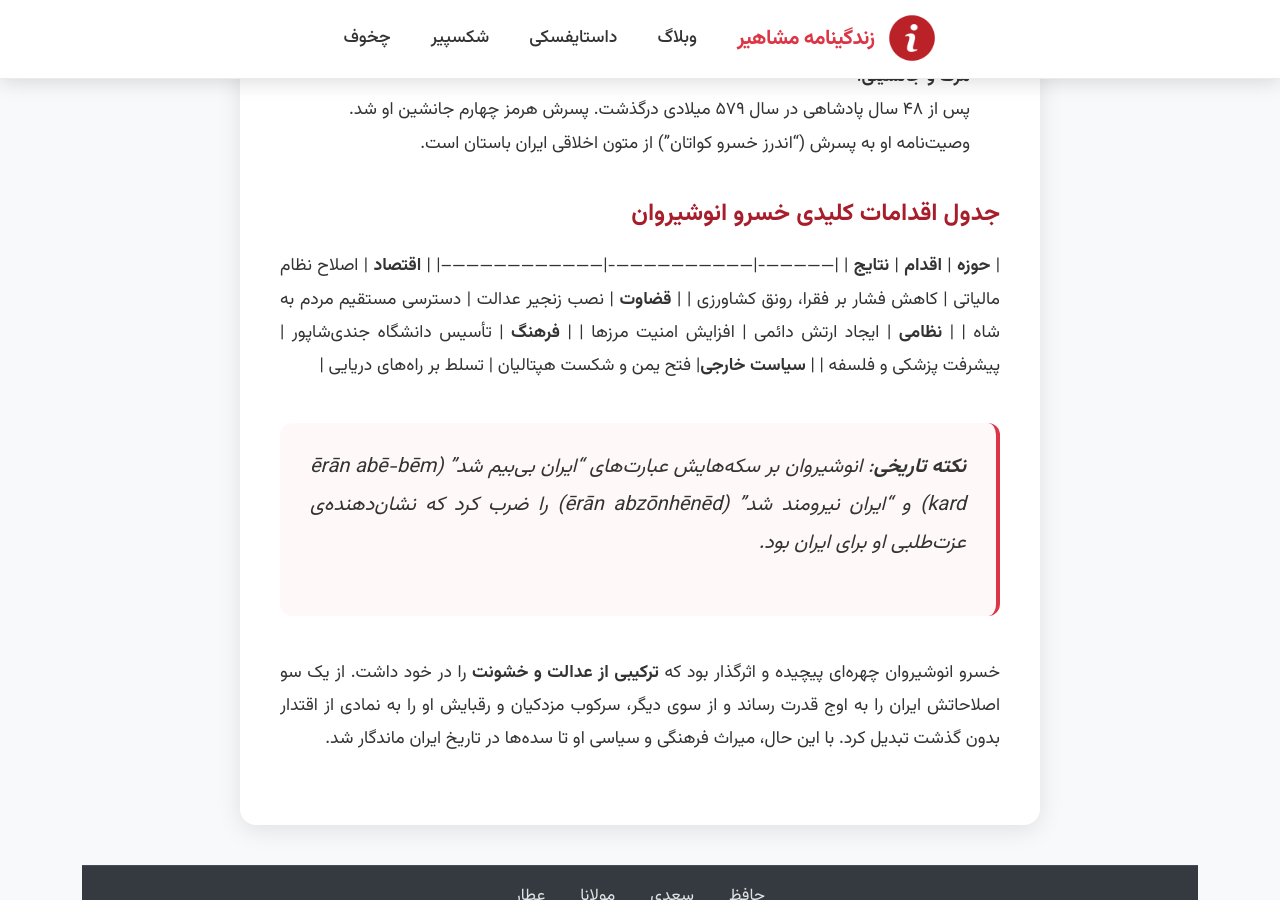
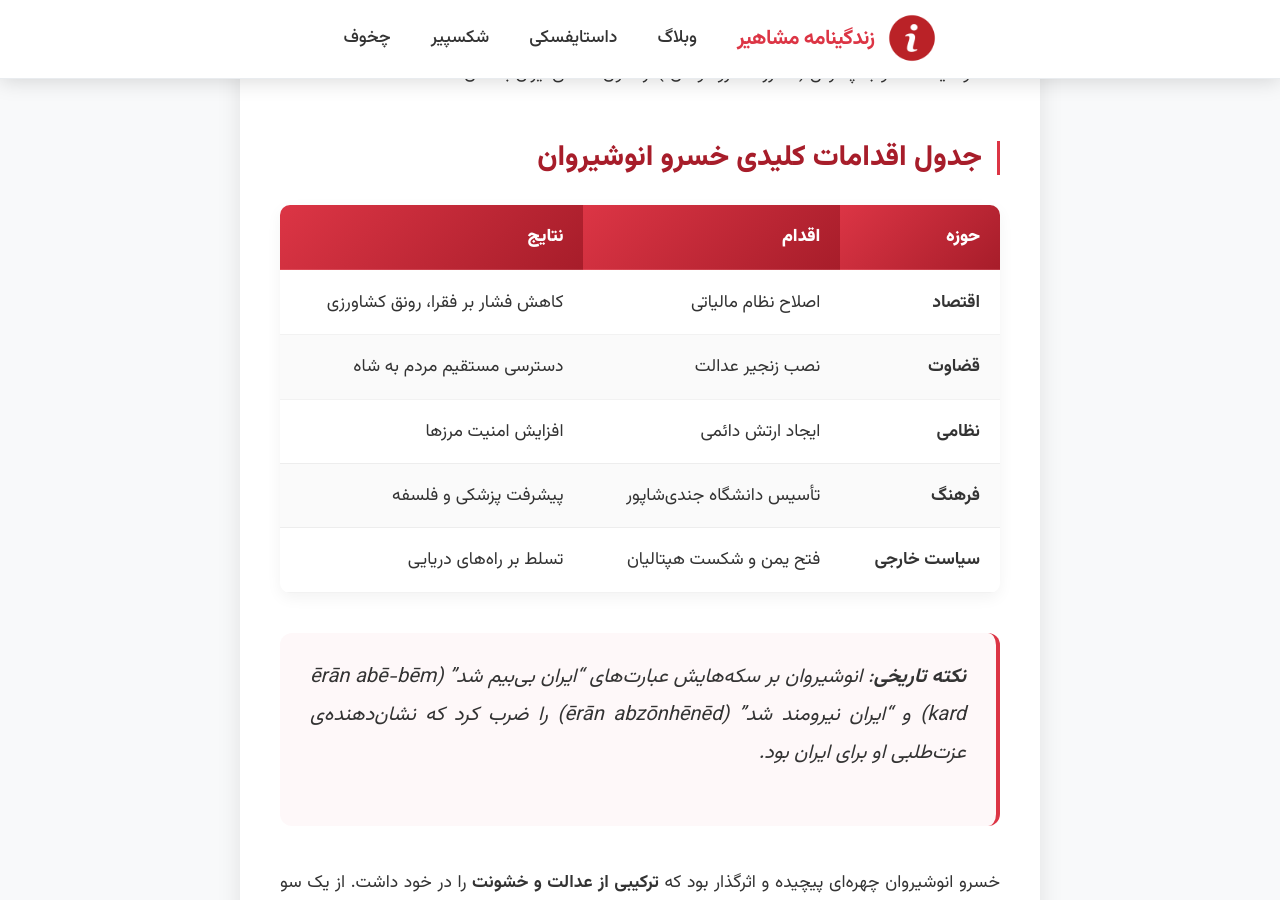
Before and after one commit to darkblog/darkblog.github.io, a Jekyll site: the page built from _posts/2025-7-19-99.md, in a window 1280 px wide and 900 px high, scrolled down 3201 px. Built offline with Jekyll 4.4.1, drawn with Linux system fonts in a browser that asks for light colours; some of the changed text lies outside the part shown.

Commit message:
Update 2025-7-19-99.md

```diff
--- a/_posts/2025-7-19-99.md
+++ b/_posts/2025-7-19-99.md
@@ -34,7 +31,7 @@
 5. **کشاورزی**:
    شبکه‌های آبیاری و قنات‌ها را بازسازی کرد تا بهره‌وری زمین‌ها افزایش یابد.
 
-### دستاوردهای فرهنگی و علمی
+## دستاوردهای فرهنگی و علمی
 - **دانشگاه جندی‌شاپور**:
   این مرکز به دستور او به یک دانشگاه پزشکی پیشرفته تبدیل شد و بزرگ‌ترین کتابخانه جهان را در خود جای داد. دانشمندان هندی، یونانی و بابلی در آن فعالیت می‌کردند.
 - **پناه به فیلسوفان یونانی**:
@@ -44,7 +41,7 @@
 - **طاق کسری**:
   کاخ باشکوهی در تیسفون با چهار طبقه که بدون پنجره ساخته شد تا انوشیروان در آن به امور مردم رسیدگی کند.
 
-### سیاست خارجی و جنگ‌ها
+## سیاست خارجی و جنگ‌ها
 - **صلح با روم (۵۳۲ م.)**:
   ابتدا با امپراتوری روم شرقی صلح کرد تا به اصلاحات داخلی بپردازد.
 - **فتح یمن (۵۷۰ م.)**:
@@ -56,7 +53,7 @@
   - در نبرد لازیکا پیروز شد.
   - در ۷۰ سالگی، در جنگ سوم ایران و روم (۵۷۲-۵۷۹ م.)، رومیان را شکست داد.
 
-### شخصیت و میراث
+## شخصیت و میراث
 - **عدالت‌طلبی**:
   در ادبیات فارسی (به‌ویژه شاهنامه فردوسی) به‌عنوان نماد عدالت ستوده شده است. سعدی و حافظ نیز او را الگوی پادشاه عادل دانسته‌اند.
 - **علائق فلسفی**:
@@ -66,7 +63,8 @@
 - **مرگ و جانشینی**:
   پس از ۴۸ سال پادشاهی در سال ۵۷۹ میلادی درگذشت. پسرش هرمز چهارم جانشین او شد. وصیت‌نامه او به پسرش ("اندرز خسرو کواتان") از متون اخلاقی ایران باستان است.
 
-### جدول اقدامات کلیدی خسرو انوشیروان
+## جدول اقدامات کلیدی خسرو انوشیروان
+
 | **حوزه**       | **اقدام**                     | **نتایج**                          |
 |----------------|-------------------------------|-----------------------------------|
 | **اقتصاد**     | اصلاح نظام مالیاتی           | کاهش فشار بر فقرا، رونق کشاورزی   |
```
Also changed, not shown: other parts of _posts/2025-7-19-99.md (+3 -6 lines).
